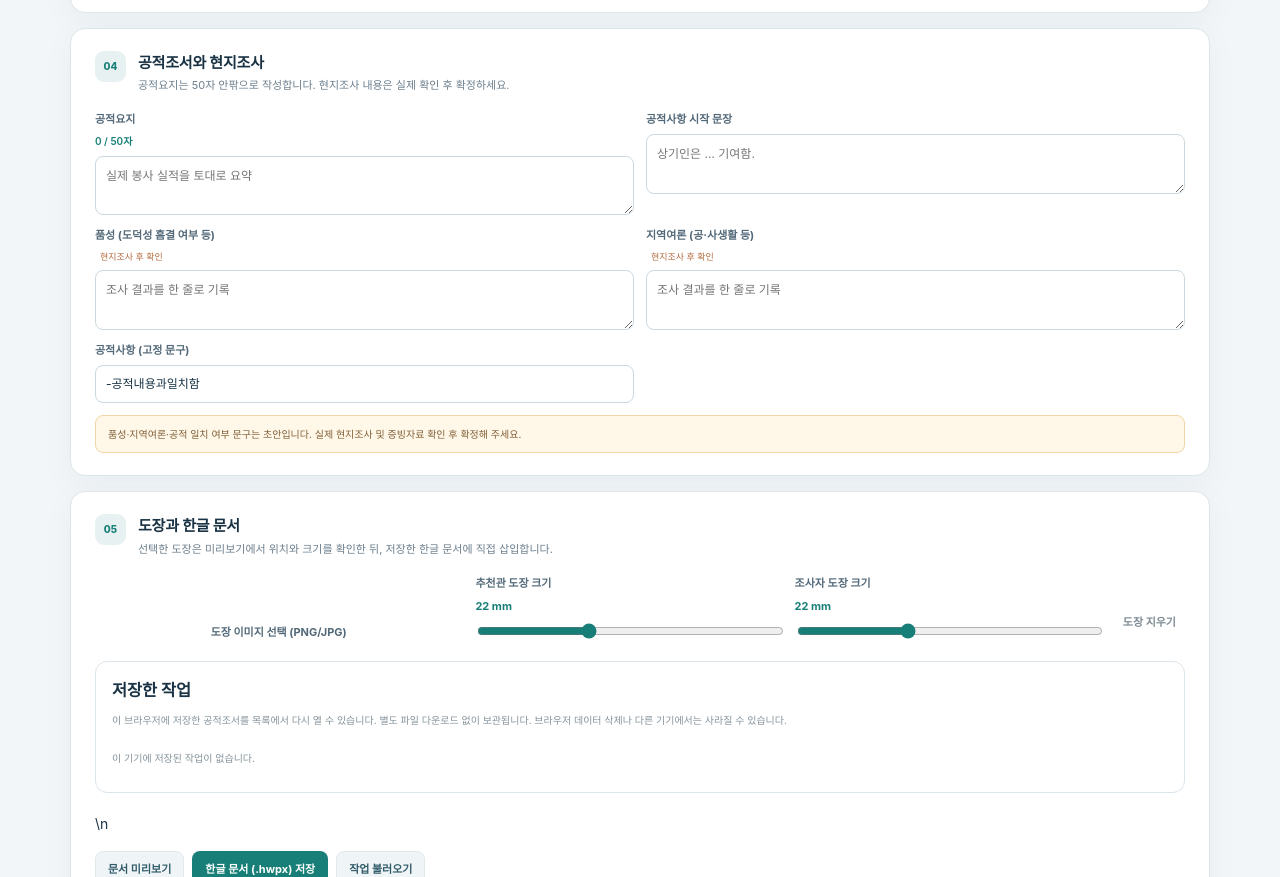
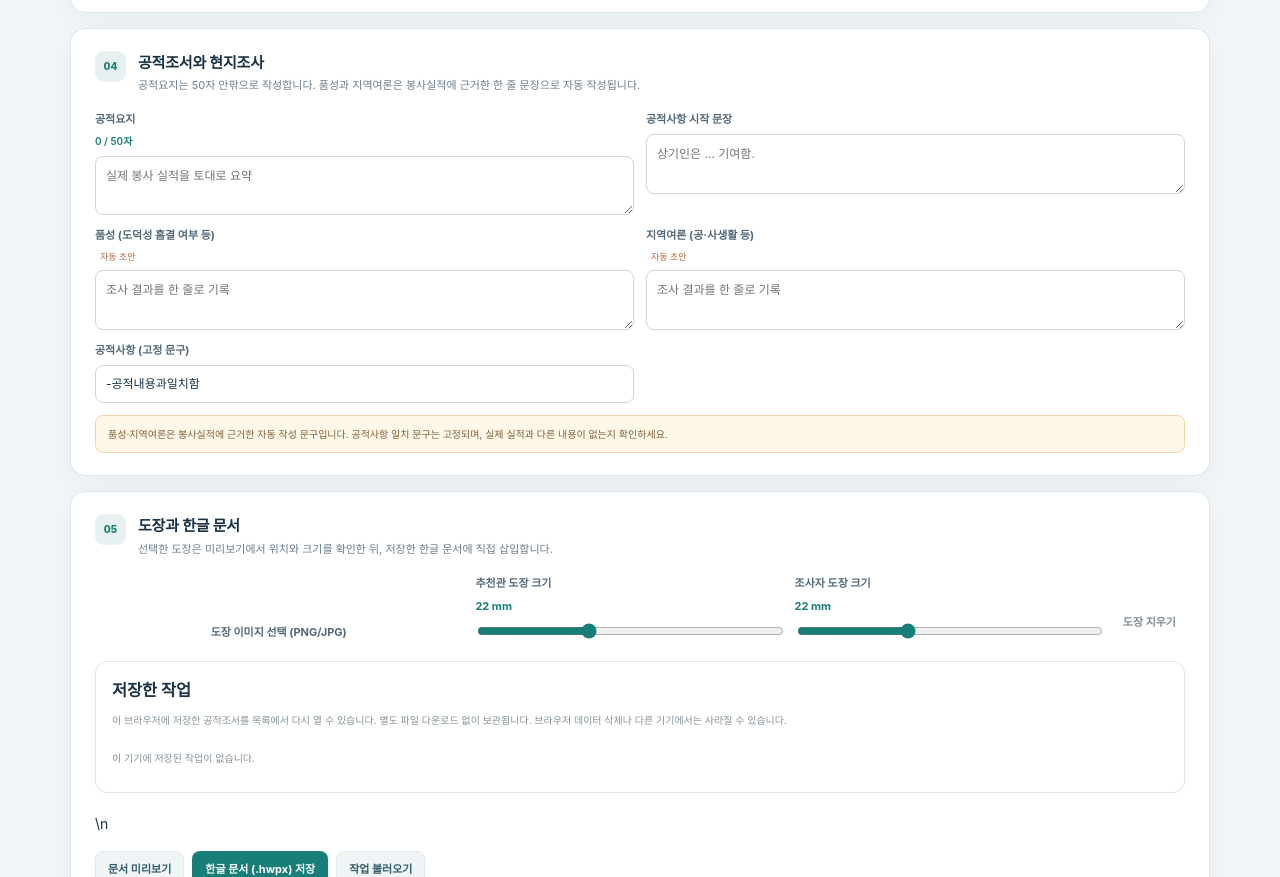
Before and after one commit to yayanaya1007/volunteer-merit-studio, a plain HTML site: page index.html in a window 1280 px wide. Shown: the part 1777-2654 px from the top of the page. Drawn offline with Linux system fonts and the light colour scheme.

Commit message:
Clarify auto-written character and reputation; refresh save and date code

```diff
--- a/index.html
+++ b/index.html
@@ -11,7 +11,7 @@
   <script defer src="vendor/jszip.min.js"></script>
   <script defer src="vendor/xlsx.full.min.js"></script>
   <script defer src="api-config.js"></script>
-  <script defer src="app.js?v=20261022-local-save-dates"></script>
+  <script defer src="app.js?v=20261022-save-dates-v2"></script>
 </head>
 <body>
   <header class="topbar">
@@ -81,15 +81,15 @@
     </section>
 
     <section class="card">
-      <div class="section-heading"><span class="section-number">04</span><div><h2>공적조서와 현지조사</h2><p>공적요지는 50자 안팎으로 작성합니다. 현지조사 내용은 실제 확인 후 확정하세요.</p></div></div>
+      <div class="section-heading"><span class="section-number">04</span><div><h2>공적조서와 현지조사</h2><p>공적요지는 50자 안팎으로 작성합니다. 품성과 지역여론은 봉사실적에 근거한 한 줄 문장으로 자동 작성됩니다.</p></div></div>
       <div class="form-grid">
         <label class="span-2">공적요지 <span id="characters" class="counter">0 / 50자</span><textarea id="gist" rows="2" maxlength="100" placeholder="실제 봉사 실적을 토대로 요약"></textarea></label>
         <label class="span-2">공적사항 시작 문장<textarea id="intro" rows="2" placeholder="상기인은 … 기여함."></textarea></label>
-        <label class="span-2">품성 (도덕성 흠결 여부 등) <span class="field-note">현지조사 후 확인</span><textarea id="character" rows="2" placeholder="조사 결과를 한 줄로 기록"></textarea></label>
-        <label class="span-2">지역여론 (공·사생활 등) <span class="field-note">현지조사 후 확인</span><textarea id="reputation" rows="2" placeholder="조사 결과를 한 줄로 기록"></textarea></label>
+        <label class="span-2">품성 (도덕성 흠결 여부 등) <span class="field-note">자동 초안</span><textarea id="character" rows="2" placeholder="조사 결과를 한 줄로 기록"></textarea></label>
+        <label class="span-2">지역여론 (공·사생활 등) <span class="field-note">자동 초안</span><textarea id="reputation" rows="2" placeholder="조사 결과를 한 줄로 기록"></textarea></label>
         <label class="span-2">공적사항 (고정 문구)<input id="matching" value="-공적내용과일치함" readonly></label>
       </div>
-      <div class="notice notice-caution">품성·지역여론·공적 일치 여부 문구는 초안입니다. 실제 현지조사 및 증빙자료 확인 후 확정해 주세요.</div>
+      <div class="notice notice-caution">품성·지역여론은 봉사실적에 근거한 자동 작성 문구입니다. 공적사항 일치 문구는 고정되며, 실제 실적과 다른 내용이 없는지 확인하세요.</div>
     </section>
 
     <section class="card">
```
